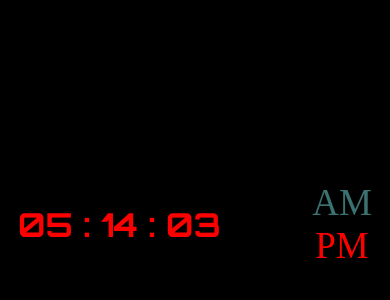
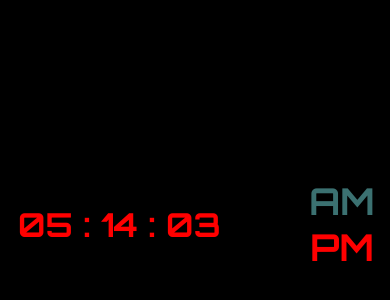
Before and after one commit to Parhamddeveloper/Digital-Clock-HTML-CSS-JS, a plain HTML site: page index.html in a window 390 px wide. Shown: the part 206-506 px from the top of the page. Drawn offline with Linux system fonts and the light colour scheme.

Commit message:
Added font to AMPM and Readme

```diff
--- a/CSS/style.css
+++ b/CSS/style.css
@@ -13,6 +13,7 @@
         display: block;
         width: 80px;
         text-align: center;
+        font-family: Digital;
     }
 
     p {
```
Also changed, not shown: ReadmeIMG.png (added), 1 other file.
